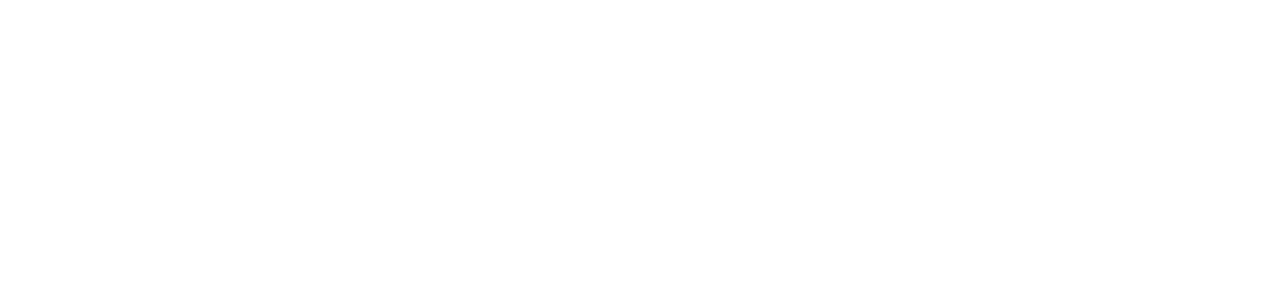
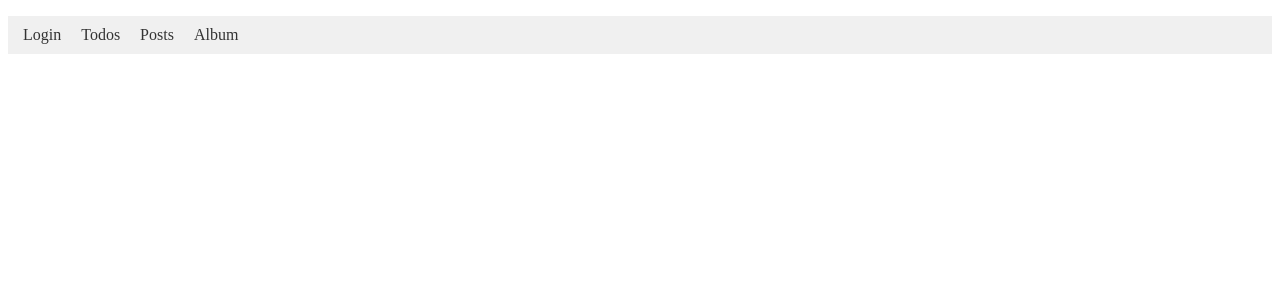
Before and after one commit to CupKido/FullstackPart5, a React (Vite) app: page / in a window 1280 px wide. Before the commit this address had no page. Shown: the top 300 px of the page. Built offline with nearby package versions, Linux system fonts and the light colour scheme.

Commit message:
added nav bar and css

```diff
--- a/src/App.css
+++ b/src/App.css
@@ -1,42 +1,25 @@
-/* #root {
-  max-width: 1280px;
-  margin: 0 auto;
-  padding: 2rem;
-  text-align: center;
+.navbar {
+  list-style: none;
+  display: flex;
+  background-color: #f0f0f0;
+  padding: 10px;
 }
 
-.logo {
-  height: 6em;
-  padding: 1.5em;
-  will-change: filter;
-  transition: filter 300ms;
-}
-.logo:hover {
-  filter: drop-shadow(0 0 2em #646cffaa);
-}
-.logo.react:hover {
-  filter: drop-shadow(0 0 2em #61dafbaa);
+.navbar li {
+  margin-right: 10px;
 }
 
-@keyframes logo-spin {
-  from {
-    transform: rotate(0deg);
-  }
-  to {
-    transform: rotate(360deg);
-  }
+.navbar li a {
+  text-decoration: none;
+  color: #333;
+  padding: 5px;
 }
 
-@media (prefers-reduced-motion: no-preference) {
-  a:nth-of-type(2) .logo {
-    animation: logo-spin infinite 20s linear;
-  }
+.navbar li a:hover {
+  background-color: #ddd;
 }
 
-.card {
-  padding: 2em;
+.navbar .active {
+  background-color: #555;
+  color: #fff;
 }
-
-.read-the-docs {
-  color: #888;
-} */
--- a/src/App.jsx
+++ b/src/App.jsx
@@ -3,7 +3,7 @@
 import Posts from './posts/Posts'
 import Albums from './Albums'
 import './App.css'
-import {BrowserRouter, Route, Routes } from 'react-router-dom'
+import {BrowserRouter, Route, Routes, NavLink, redirect } from 'react-router-dom'
 import UserProvider from './UserContext'
 
 function App() {
@@ -11,7 +11,24 @@
   return (
     <UserProvider>
       <BrowserRouter>
+        <nav>
+          <ul className="navbar">
+            <li>
+              <NavLink to="/login" activeClassName="active">Login</NavLink>
+            </li>
+            <li>
+              <NavLink to="/Todos" activeClassName="active">Todos</NavLink>
+            </li>
+            <li>
+              <NavLink to="/Posts" activeClassName="active">Posts</NavLink>
+            </li>
+            <li>
+              <NavLink to="/Album" activeClassName="active">Album</NavLink>
+            </li>
+          </ul>
+        </nav>
         <Routes>
+        <Route path="/" element={<redirect to="/login" />} />
           <Route path="/login" element={<Login />} />
           <Route path="/Todos" element={<Todos />} />
           <Route path="/Posts" element={<Posts />} />
```
